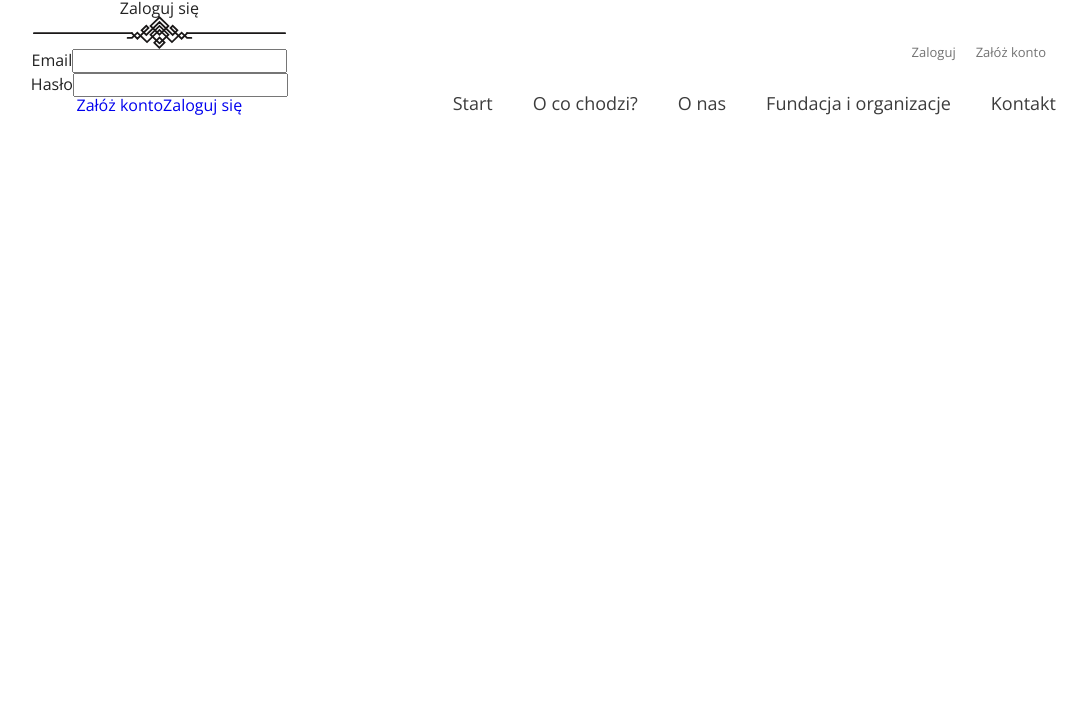
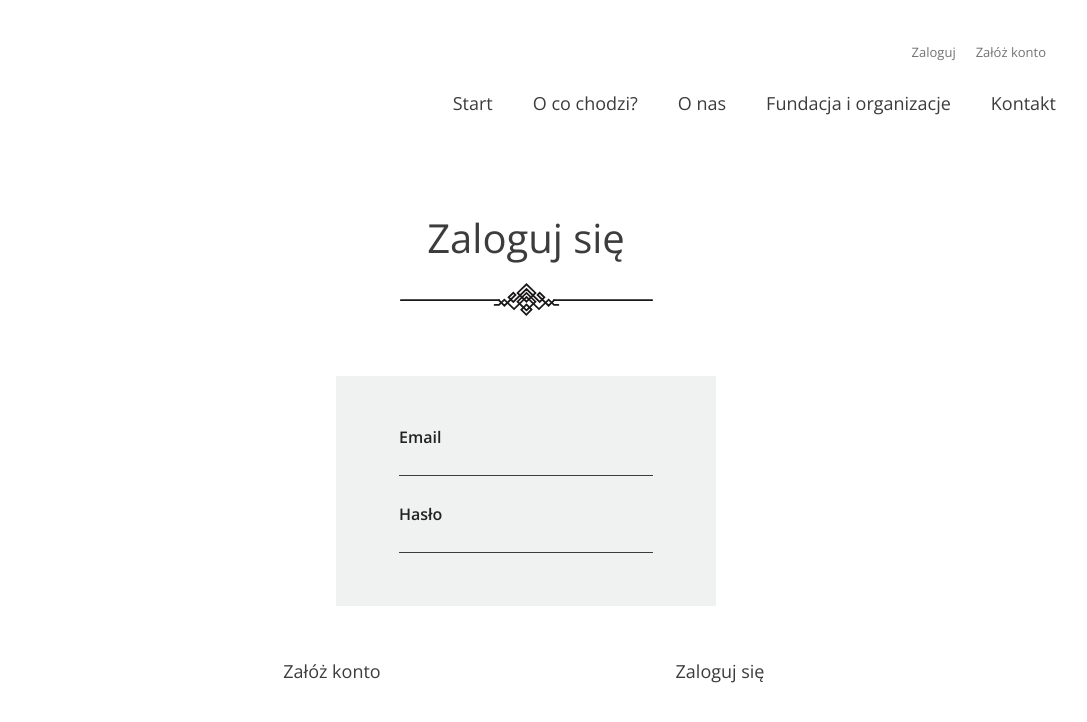
Before and after one commit to TomaszMrozik/Oddaj-Rzeczy, a React (Create React App) app: page /login in a window 1280 px wide. Shown: the top 722 px of the page, without its empty margins (114-1201 px from the left). Built offline with nearby package versions, Linux system fonts and the light colour scheme.

Commit message:
login view -styles

```diff
--- a/src/components/Login/Login.js
+++ b/src/components/Login/Login.js
@@ -4,7 +4,7 @@ import {Link} from "react-router-dom";
 
 const Login = () => {
     return (
-        <div>
+        <div className={"login"}>
             <h1>Zaloguj się</h1>
             <AccentImg/>
             <form>
@@ -18,8 +18,8 @@ const Login = () => {
                 </div>
             </form>
             <div className={'options'}>
-                <Link to={'/register'} style={{textDecoration: 'none'}}>Załóż konto</Link>
-                <Link to={'/login'} style={{textDecoration: 'none'}}>Zaloguj się</Link>
+                <Link to={'/register'} className={'link'}>Załóż konto</Link>
+                <Link to={'/login'} className={'link'}>Zaloguj się</Link>
             </div>
         </div>
     );
--- a/src/scss/elements/_login.scss
+++ b/src/scss/elements/_login.scss
@@ -0,0 +1,86 @@
+.login {
+  width: 100%;
+  height: 650px;
+  display: flex;
+  justify-content: center;
+  align-items: center;
+  flex-direction: column;
+
+  h1 {
+    font-size: 40px;
+    color: $font-color;
+  }
+  .accentImg {
+    margin: 25px 0 60px;
+    width: 253px;
+  }
+
+  form {
+    width: 380px;
+    height: 230px;
+    background: $third-section-color;
+    display: flex;
+    justify-content: center;
+    align-items: center;
+    flex-direction: column;
+
+    .email {
+      display: flex;
+      flex-direction: column;
+      align-items: flex-start;
+
+      label {
+        font-size: 16px;
+        font-weight: 600;
+        margin-bottom: 10px;
+
+      }
+
+      input {
+        background: none;
+        border: none;
+        border-bottom: 1px solid $font-color;
+        width: 250px;
+      }
+    }
+    .password {
+      display: flex;
+      flex-direction: column;
+      align-items: flex-start;
+      margin-top: 30px;
+
+      label {
+        font-size: 16px;
+        font-weight: 600;
+        margin-bottom: 10px;
+
+      }
+      input {
+        background: none;
+        border: none;
+        border-bottom: 1px solid $font-color;
+        width: 250px;
+      }
+    }
+  }
+  .options {
+    width: 505px;
+    display: flex;
+    justify-content: space-between;
+    margin-top: 40px;
+    .link {
+      text-decoration: none;
+      color: $font-color;
+      font-size: 18px;
+      width: 117px;
+      height: 50px;
+      display: flex;
+      align-items: center;
+      justify-content: center;
+    }
+    .link:hover {
+      border: 0.75px solid $font-color;
+
+    }
+  }
+}
```
